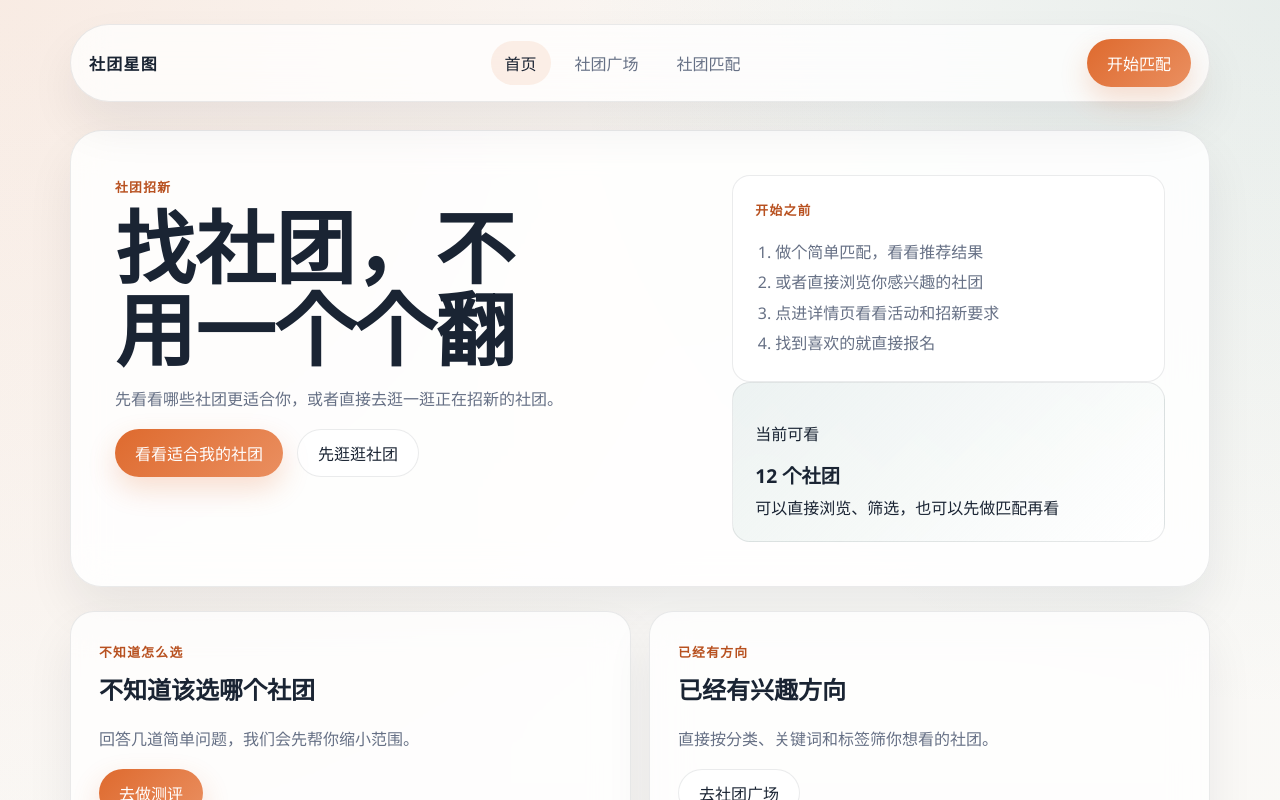
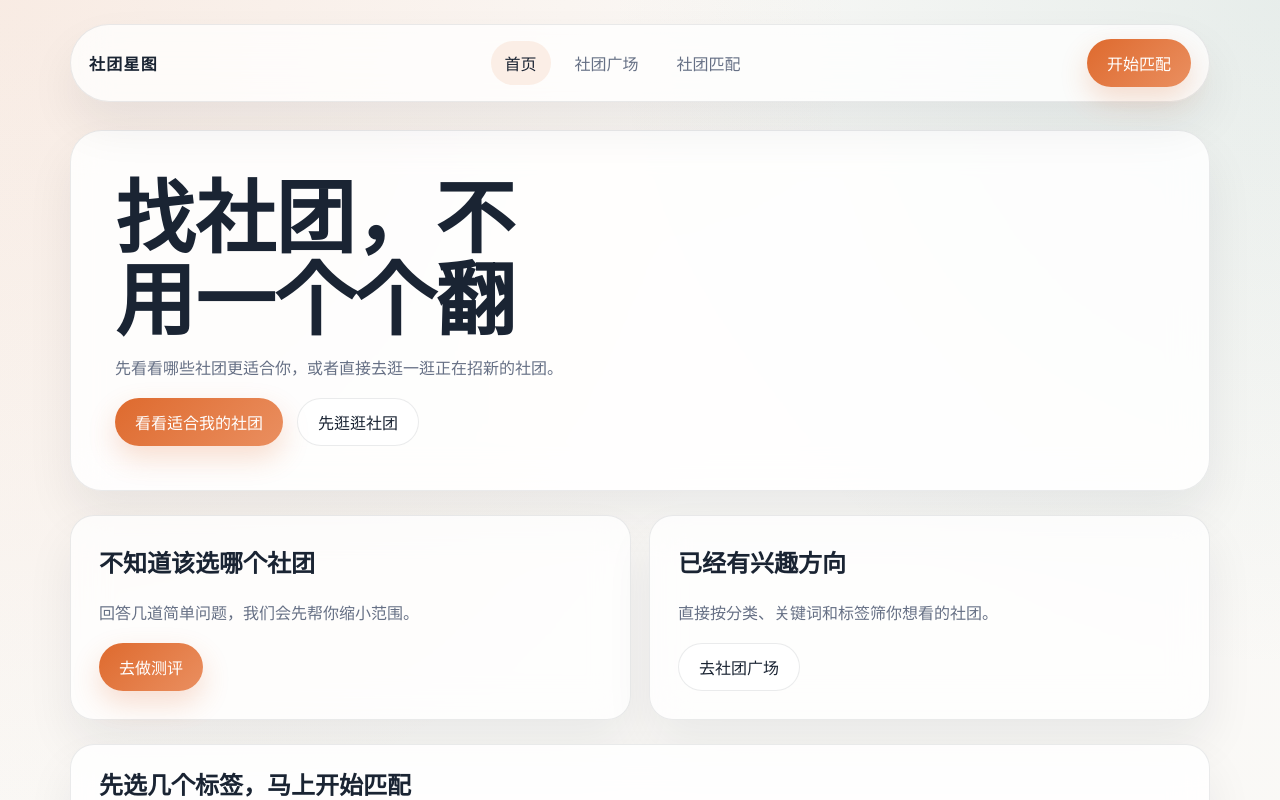
Before and after one commit to lxyovo666/club-recruitment-platform, a React (Vite) app: page / in a window 1280 px wide. Shown: the top 800 px of the page. Built offline with nearby package versions, Linux system fonts and the light colour scheme.

Commit message:
refine: simplify homepage and remove extra eyebrow copy

```diff
--- a/src/components/clubs/ClubFilters.tsx
+++ b/src/components/clubs/ClubFilters.tsx
@@ -30,7 +30,6 @@ export default function ClubFilters({
   return (
     <section className="panel">
       <div className="section-heading">
-        <span className="eyebrow">社团广场</span>
         <h1>直接浏览，也能快速找到方向</h1>
         <p>支持关键词、分类和标签筛选，适合已经有明确兴趣的新生。</p>
       </div>
--- a/src/components/forms/ApplicationForm.tsx
+++ b/src/components/forms/ApplicationForm.tsx
@@ -26,7 +26,6 @@ export default function ApplicationForm({ clubName, onSubmit }: ApplicationFormP
       }}
     >
       <div className="section-heading">
-        <span className="eyebrow">报名页面</span>
         <h1>提交你的 {clubName} 报名意向</h1>
         <p>演示版不会真的发送到后台，但会完整模拟报名闭环。</p>
       </div>
--- a/src/components/forms/QuizQuestion.tsx
+++ b/src/components/forms/QuizQuestion.tsx
@@ -13,9 +13,7 @@ export default function QuizQuestion({ question, index, total, selectedValue, on
   return (
     <section className="quiz-shell">
       <div className="section-heading">
-        <span className="eyebrow">
-          第 {index + 1} 题 / 共 {total} 题
-        </span>
+        <p className="progress-copy">第 {index + 1} 题 / 共 {total} 题</p>
         <h1>{question.title}</h1>
         <p>{question.helper}</p>
       </div>
--- a/src/components/home/ClubHighlightGrid.tsx
+++ b/src/components/home/ClubHighlightGrid.tsx
@@ -5,7 +5,6 @@ export default function ClubHighlightGrid() {
   return (
     <section className="panel">
       <div className="section-heading">
-        <span className="eyebrow">热门社团</span>
         <h2>先看看正在招新的校园热门选择</h2>
       </div>
       <div className="card-grid">
--- a/src/components/home/QuickTags.tsx
+++ b/src/components/home/QuickTags.tsx
@@ -9,7 +9,6 @@ export default function QuickTags({ selectedTags, onToggle }: QuickTagsProps) {
   return (
     <section className="panel">
       <div className="section-heading">
-        <span className="eyebrow">快速模式</span>
         <h2>先选几个标签，马上开始匹配</h2>
         <p>不想做完整测评也没关系，点选你在意的方向、能力和目标即可。</p>
       </div>
--- a/src/components/results/PersonaSummary.tsx
+++ b/src/components/results/PersonaSummary.tsx
@@ -8,7 +8,6 @@ interface PersonaSummaryProps {
 export default function PersonaSummary({ profile }: PersonaSummaryProps) {
   return (
     <section className="panel persona-panel">
-      <span className="eyebrow">AI 为你总结</span>
       <h1>你的社团画像已经生成</h1>
       <p>{summarizePersona(profile)}</p>
       <div className="mini-tags">
--- a/src/pages/ClubDetailPage.tsx
+++ b/src/pages/ClubDetailPage.tsx
@@ -23,7 +23,6 @@ export default function ClubDetailPage() {
     <main className="page">
       <section className="panel detail-hero" style={{ borderTopColor: club.color }}>
         <div>
-          <span className="eyebrow">社团详情</span>
           <h1>{club.name}</h1>
           <p>{club.summary}</p>
           <div className="mini-tags">
@@ -42,12 +41,10 @@ export default function ClubDetailPage() {
       </section>
       <section className="detail-grid">
         <article className="panel">
-          <span className="eyebrow">适合的人</span>
           <h2>这个社团更适合谁</h2>
           <p>{club.suitableFor}</p>
         </article>
         <article className="panel">
-          <span className="eyebrow">平时做什么</span>
           <h2>加入后可以参加这些活动</h2>
           <ul className="detail-list">
             {club.activities.map((activity) => (
@@ -56,12 +53,10 @@ export default function ClubDetailPage() {
           </ul>
         </article>
         <article className="panel">
-          <span className="eyebrow">参与节奏</span>
           <h2>大概需要投入多少时间</h2>
           <p>{club.intensity === "high" ? "需要稳定训练或长期投入" : club.intensity === "medium" ? "保持规律参与即可" : "适合轻量参与"}</p>
         </article>
         <article className="panel">
-          <span className="eyebrow">报名之前</span>
           <h2>招新安排</h2>
           <p>{club.status === "open" ? "当前处于开放招新阶段，提交意向后可进入后续面试或试训安排。" : "当前已接近截止，建议尽快查看并提交报名意向。"}</p>
         </article>
--- a/src/pages/HomePage.tsx
+++ b/src/pages/HomePage.tsx
@@ -15,7 +15,6 @@ export default function HomePage() {
     <main className="page home-page">
       <section className="hero hero-refined">
         <div className="hero-copy">
-          <span className="eyebrow">社团招新</span>
           <h1>找社团，不用一个个翻</h1>
           <p>先看看哪些社团更适合你，或者直接去逛一逛正在招新的社团。</p>
           <div className="hero-actions">
@@ -27,27 +26,10 @@ export default function HomePage() {
             </Link>
           </div>
         </div>
-        <div className="hero-visual hero-panel">
-          <div className="flow-card">
-            <span className="eyebrow">开始之前</span>
-            <ol className="flow-list">
-              <li>做个简单匹配，看看推荐结果</li>
-              <li>或者直接浏览你感兴趣的社团</li>
-              <li>点进详情页看看活动和招新要求</li>
-              <li>找到喜欢的就直接报名</li>
-            </ol>
-          </div>
-          <div className="floating-card subtle">
-            <p>当前可看</p>
-            <strong>12 个社团</strong>
-            <span>可以直接浏览、筛选，也可以先做匹配再看</span>
-          </div>
-        </div>
       </section>
 
       <section className="path-grid">
         <article className="panel path-card">
-          <span className="eyebrow">不知道怎么选</span>
           <h2>不知道该选哪个社团</h2>
           <p>回答几道简单问题，我们会先帮你缩小范围。</p>
           <Link to="/quiz" className="primary-button">
@@ -55,7 +37,6 @@ export default function HomePage() {
           </Link>
         </article>
         <article className="panel path-card">
-          <span className="eyebrow">已经有方向</span>
           <h2>已经有兴趣方向</h2>
           <p>直接按分类、关键词和标签筛你想看的社团。</p>
           <Link to="/clubs" className="secondary-button">
@@ -67,7 +48,6 @@ export default function HomePage() {
       <QuickTags selectedTags={selectedTags} onToggle={toggleTag} />
       <section className="entry-strip compact-strip">
         <div>
-          <span className="eyebrow">按兴趣找</span>
           <h2>已经知道自己喜欢什么，就直接选标签看看</h2>
         </div>
         <button type="button" className="primary-button" onClick={() => navigate("/results", { state: { selectedTags } })} disabled={selectedTags.length === 0}>
--- a/src/pages/ResultsPage.tsx
+++ b/src/pages/ResultsPage.tsx
@@ -24,7 +24,6 @@ export default function ResultsPage() {
     return (
       <main className="page">
         <section className="panel empty-card">
-          <span className="eyebrow">还没有匹配结果</span>
           <h1>先完成测评，或者挑选一些标签再回来</h1>
           <p>做完之后，这里会帮你整理出值得优先看的社团。</p>
           <div className="hero-actions">
@@ -47,7 +46,6 @@ export default function ResultsPage() {
       <PersonaSummary profile={profile} />
       <section className="panel report-panel">
         <div>
-          <span className="eyebrow">可以先这样看</span>
           <h2>先点前几个更适合你的社团，再决定要不要报名</h2>
         </div>
         <div className="report-points">
@@ -63,7 +61,6 @@ export default function ResultsPage() {
       </section>
       <section className="results-header">
         <div>
-          <span className="eyebrow">Top 5 推荐</span>
           <h2>这些社团你可以先点进去看看</h2>
         </div>
         <Link to="/clubs" className="secondary-button">
--- a/src/styles/global.css
+++ b/src/styles/global.css
@@ -91,8 +91,8 @@ button { cursor: pointer; }
 
 .hero {
   display: grid;
-  grid-template-columns: 1.15fr 0.85fr;
-  gap: 32px;
+  grid-template-columns: 1fr;
+  gap: 20px;
   padding: 44px;
   border-radius: var(--radius-xl);
 }
@@ -108,15 +108,7 @@ button { cursor: pointer; }
   line-height: 1.75;
 }
 
-.eyebrow {
-  display: inline-block;
-  margin-bottom: 10px;
-  font-size: 0.8rem;
-  font-weight: 700;
-  letter-spacing: 0.10em;
-  text-transform: uppercase;
-  color: var(--brand-strong);
-}
+.eyebrow { display: none; }
 
 .hero-actions, .card-actions, .footer-links, .filters, .results-header, .entry-strip {
   display: flex;
@@ -132,16 +124,6 @@ button { cursor: pointer; }
   background: rgba(255, 255, 255, 0.74);
   border: 1px solid var(--line);
 }
-
-.flow-list {
-  margin: 8px 0 0;
-  padding-left: 20px;
-  color: var(--muted);
-  line-height: 1.9;
-}
-
-.floating-card strong { display: block; margin: 8px 0 6px; font-size: 1.2rem; }
-.floating-card.subtle { background: linear-gradient(135deg, rgba(31, 107, 99, 0.08), rgba(255, 255, 255, 0.72)); }
 
 .panel, .entry-strip { border-radius: var(--radius-lg); padding: 28px; }
 .section-heading { max-width: 720px; margin-bottom: 18px; }
@@ -221,6 +203,7 @@ button { cursor: pointer; }
 }
 
 .quiz-options { display: grid; gap: 14px; margin: 24px 0; }
+.progress-copy { margin: 0 0 8px; color: var(--muted); font-size: 0.95rem; }
 .quiz-option {
   display: grid;
   gap: 10px;
```
